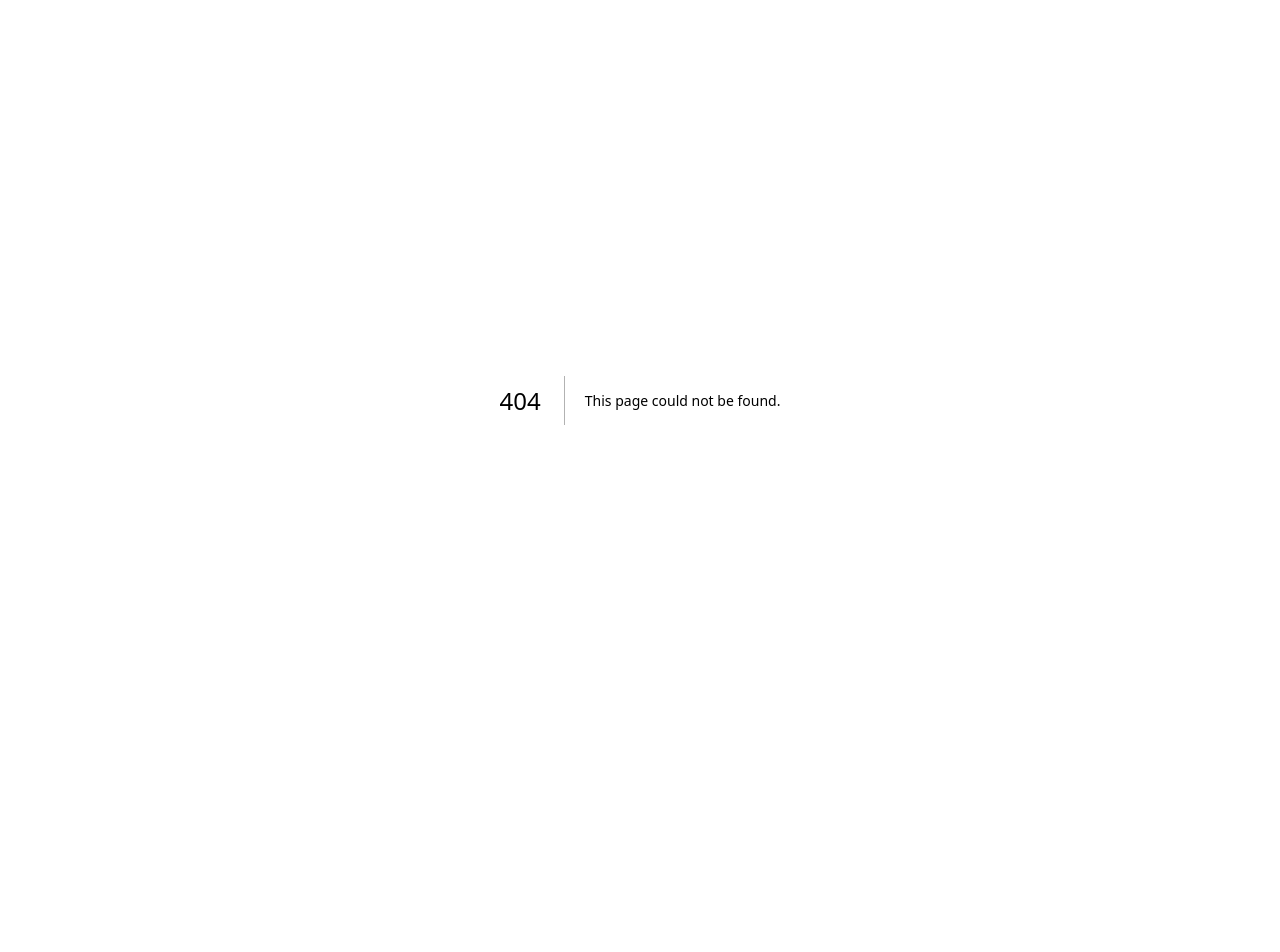
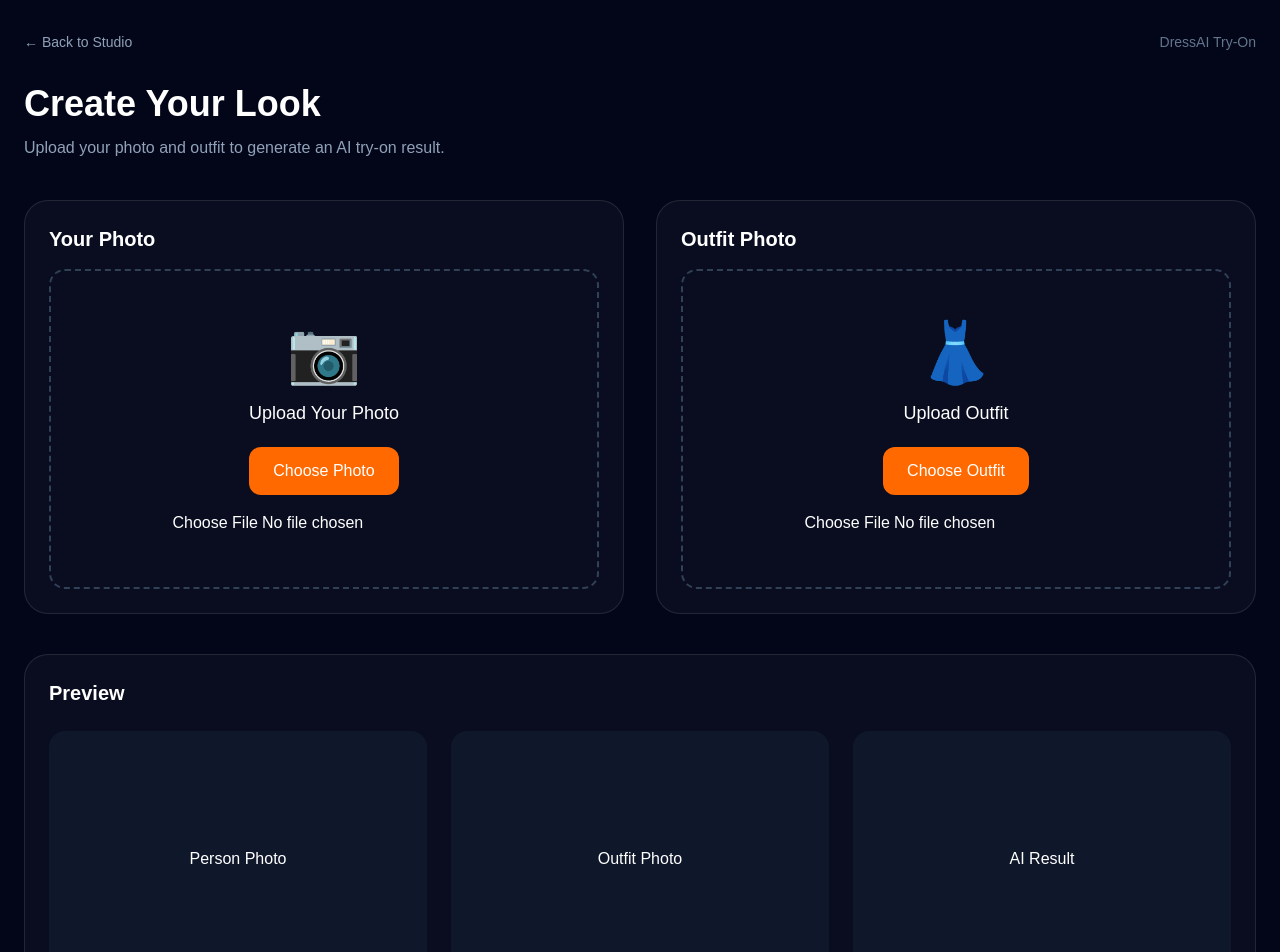
Before and after one commit to mithin09-ssm/DressAI, a Next.js app in the folder frontend/: page /try-on in a window 1280 px wide. Before the commit this address had no page. Shown: the top 952 px of the page. Before the commit the page ends 800 px from the top, so only its background shows below. Built offline with nearby package versions, Linux system fonts and the light colour scheme.

Commit message:
Add person and outfit image preview

```diff
--- /dev/null
+++ b/frontend/src/app/try-on/page.js
@@ -0,0 +1,149 @@
+"use client";
+
+import Link from "next/link";
+import { useState } from "react";
+
+export default function TryOn() {
+  const [personImage, setPersonImage] = useState(null);
+  const [outfitImage, setOutfitImage] = useState(null);
+  const handlePersonUpload = (event) => {
+  const file = event.target.files[0];
+
+  if (file) {
+    setPersonImage(URL.createObjectURL(file));
+  }
+};
+
+const handleOutfitUpload = (event) => {
+  const file = event.target.files[0];
+
+  if (file) {
+    setOutfitImage(URL.createObjectURL(file));
+  }
+};
+
+  return (
+    <main className="min-h-screen bg-slate-950 text-white">
+      <div className="mx-auto max-w-7xl px-6 py-8">
+
+        <div className="mb-8 flex items-center justify-between">
+          <Link
+            href="/studio"
+            className="text-sm text-slate-400 hover:text-white"
+          >
+            ← Back to Studio
+          </Link>
+
+          <p className="text-sm text-slate-500">
+            DressAI Try-On
+          </p>
+        </div>
+
+        <div className="mb-10">
+          <h1 className="text-4xl font-bold">
+            Create Your Look
+          </h1>
+
+          <p className="mt-3 text-slate-400">
+            Upload your photo and outfit to generate an AI try-on result.
+          </p>
+        </div>
+
+        <div className="grid gap-8 lg:grid-cols-2">
+
+          <div className="rounded-3xl border border-white/10 bg-white/[0.03] p-6">
+            <h2 className="mb-4 text-xl font-semibold">
+              Your Photo
+            </h2>
+
+            <div className="flex h-80 flex-col items-center justify-center rounded-2xl border-2 border-dashed border-slate-700">
+              <div className="text-6xl">📷</div>
+
+              <p className="mt-4 text-lg font-medium">
+                Upload Your Photo
+              </p>
+
+              <button className="mt-5 rounded-xl bg-orange-500 px-6 py-3 font-medium hover:bg-orange-400">
+                Choose Photo
+              </button>
+              <input
+  type="file"
+  accept="image/*"
+  onChange={handlePersonUpload}
+  className="mt-4"
+/>
+            </div>
+          </div>
+
+          <div className="rounded-3xl border border-white/10 bg-white/[0.03] p-6">
+            <h2 className="mb-4 text-xl font-semibold">
+              Outfit Photo
+            </h2>
+
+            <div className="flex h-80 flex-col items-center justify-center rounded-2xl border-2 border-dashed border-slate-700">
+              <div className="text-6xl">👗</div>
+
+              <p className="mt-4 text-lg font-medium">
+                Upload Outfit
+              </p>
+
+              <button className="mt-5 rounded-xl bg-orange-500 px-6 py-3 font-medium hover:bg-orange-400">
+                Choose Outfit
+              </button>
+              <input
+  type="file"
+  accept="image/*"
+  onChange={handleOutfitUpload}
+  className="mt-4"
+/>
+            </div>
+          </div>
+
+        </div>
+
+        <div className="mt-10 rounded-3xl border border-white/10 bg-white/[0.03] p-6">
+          <h2 className="text-xl font-semibold">
+            Preview
+          </h2>
+
+          <div className="mt-6 grid gap-6 md:grid-cols-3">
+
+            <div className="flex h-64 items-center justify-center overflow-hidden rounded-2xl bg-slate-900">
+  {personImage ? (
+    <img
+      src={personImage}
+      alt="Person"
+      className="h-full w-full object-cover"
+    />
+  ) : (
+    "Person Photo"
+  )}
+</div>
+
+           <div className="flex h-64 items-center justify-center overflow-hidden rounded-2xl bg-slate-900">
+  {outfitImage ? (
+    <img
+      src={outfitImage}
+      alt="Outfit"
+      className="h-full w-full object-cover"
+    />
+  ) : (
+    "Outfit Photo"
+  )}
+</div>
+
+            <div className="flex h-64 items-center justify-center rounded-2xl bg-slate-900">
+              AI Result
+            </div>
+
+          </div>
+
+          <button className="mt-8 rounded-xl bg-orange-500 px-8 py-4 font-semibold hover:bg-orange-400">
+            Generate Look
+          </button>
+        </div>
+
+      </div>
+    </main>
+  );
+}
```
